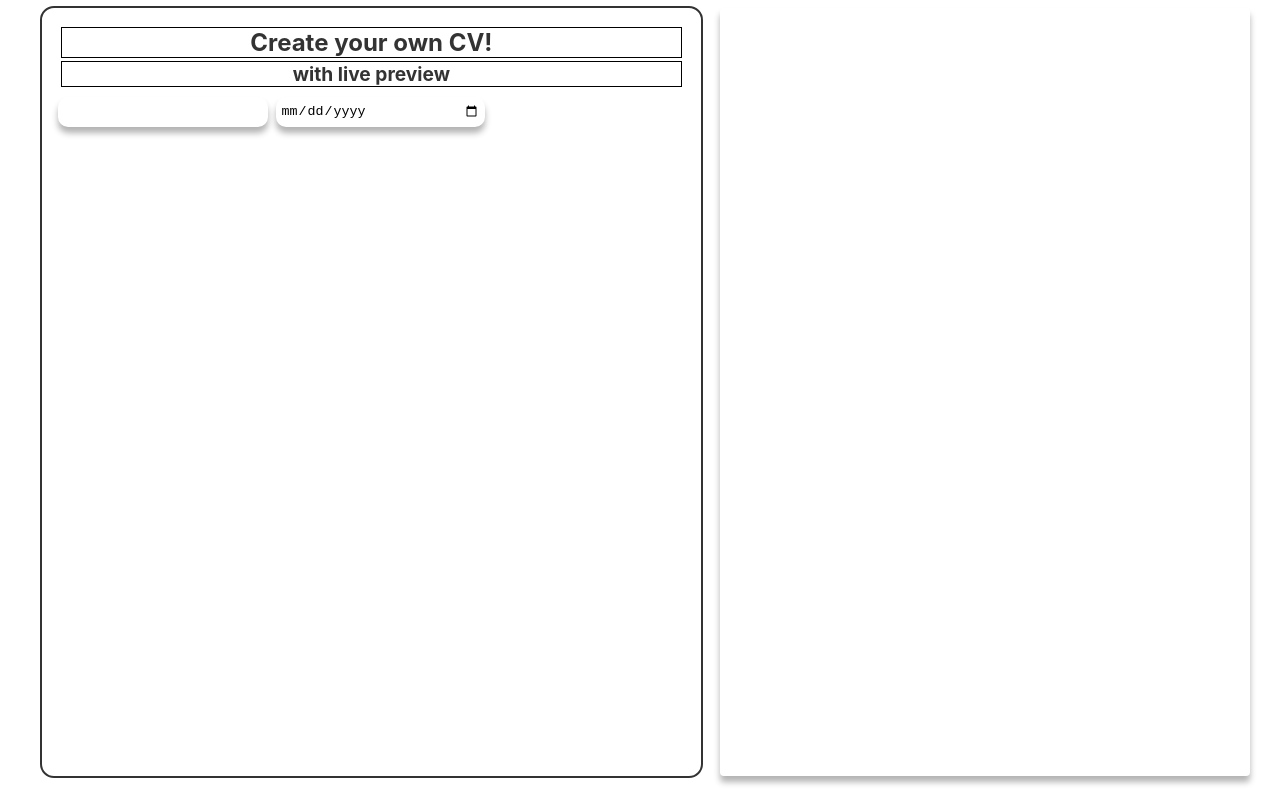
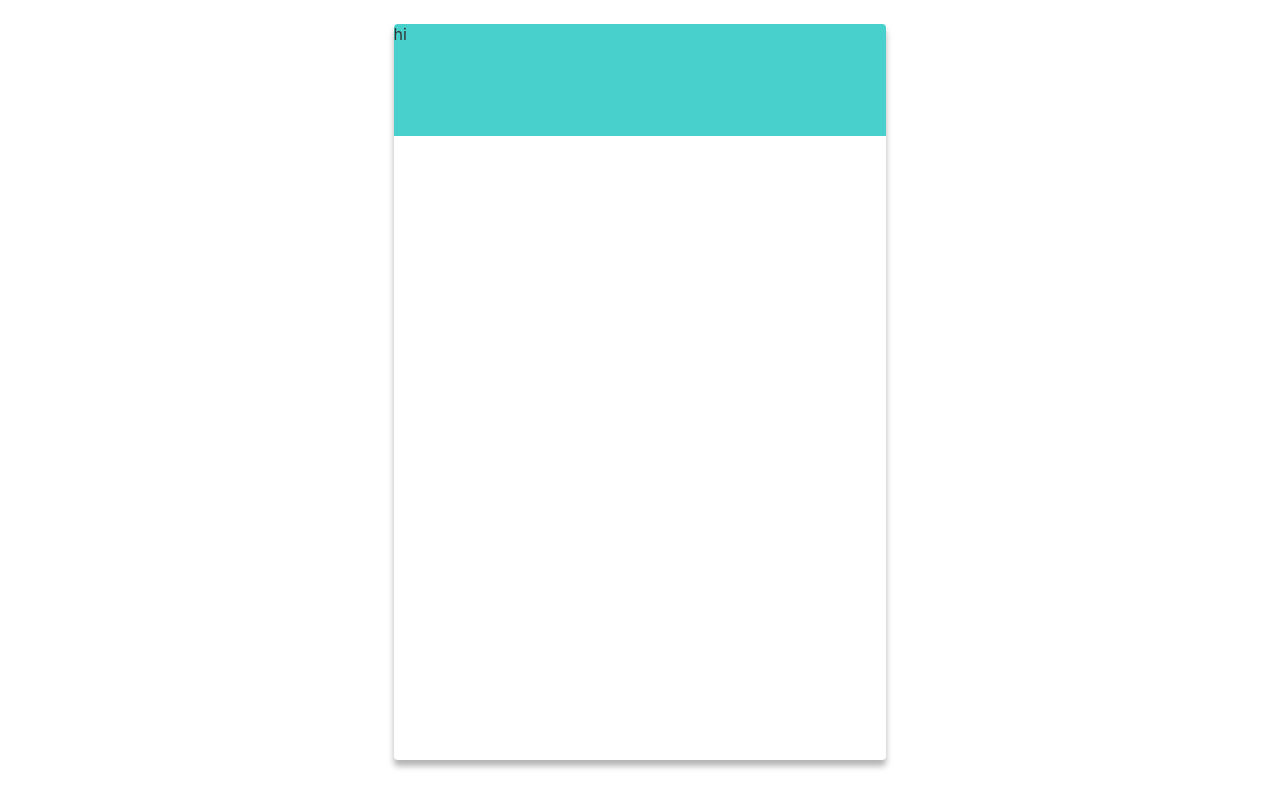
Before and after one commit to simonetimi/cv-app, a React (Vite) app: page / in a window 1280 px wide. Built offline with nearby package versions, Linux system fonts and the light colour scheme; the HTML template or start-up script is replaced by a standard one.

Commit message:
feat: remove editor and preview sections to use a single page layout

```diff
--- a/package.json
+++ b/package.json
@@ -12,6 +12,7 @@
     "commit": "cz"
   },
   "dependencies": {
+    "date-fns": "^3.2.0",
     "react": "^18.2.0",
     "react-dom": "^18.2.0"
   },
--- a/src/App.css
+++ b/src/App.css
@@ -1,8 +1,7 @@
 #root {
   padding: 1rem;
   height: 92vh;
-  display: grid;
-  grid-template-columns: 1.3fr 1fr;
+  display: flex;
   justify-content: center;
   align-items: center;
 }
--- a/src/App.jsx
+++ b/src/App.jsx
@@ -1,14 +1,19 @@
 import './App.css';
+import { useState } from 'react';
+
 import Editor from './components/Editor';
-import Preview from './components/Preview';
+
+function Bridge() {
+  const [formData, setFormData] = useState({
+    header: { name: '', email: '', address: '', phone: '' },
+    education: ['school', 'city'],
+    experience: ['hi'],
+  });
+  return <Editor />;
+}
 
 function App() {
-  return (
-    <>
-      <Editor />
-      <Preview />
-    </>
-  );
+  return <Bridge />;
 }
 
 export default App;
--- a/src/components/Editor.jsx
+++ b/src/components/Editor.jsx
@@ -1,53 +1,12 @@
 /* eslint-disable react/prop-types */
 import '../styles/Editor.css';
-import useState from 'react';
-
-function Title({ title, subtitle }) {
-  return (
-    <header>
-      <h1>{title}</h1>
-      <h2>{subtitle}</h2>
-    </header>
-  );
-}
-
-function BioInputs() {
-  return (
-    <div className='bioInputs'>
-      <input name='name' type='text' className='short' />
-      <input name='birth' type='date' className='short' />
-      {
-        // all the other inputs needed
-      }
-    </div>
-  );
-}
 
 function Editor() {
   return (
-    <div className='editor'>
-      <Title title='Create your own CV!' subtitle='with live preview' />
-      <BioInputs />
+    <div className='Editor'>
+      <header>hi</header>
     </div>
   );
 }
 
 export default Editor;
-
-/*
-
-Da mettere al parent instead
-
-function ShortInput() {
-  const [inputValue, setInputValue] = useState('');
-
-  function handleChange(e) {
-    setInputValue(e.target.value);
-  }
-  function handleSubmit(e) {
-    e.preventDefault();
-  }
-  return <input type='text' value='inputValue' className='short' onChange={handleChange} />;
-}
-
-*/
--- a/src/components/Preview.jsx
+++ /dev/null
@@ -1,7 +0,0 @@
-import '../styles/Preview.css';
-
-function Preview() {
-  return <div className='preview' />;
-}
-
-export default Preview;
--- a/src/styles/Editor.css
+++ b/src/styles/Editor.css
@@ -1,43 +1,35 @@
-div.editor {
-  grid-column: 1 / 2;
-  border: 2px solid #333;
-  border-radius: 14px;
+div.Editor {
+  box-shadow: 0 6px 6px hsl(0deg 0% 0% / 0.3);
+  border-radius: 4px;
   width: 90%;
   height: 100%;
-  padding: 1rem;
-  margin: 1rem;
+  margin: 2rem;
   display: flex;
   flex-direction: column;
-  justify-content: center;
+  justify-content: flex-start;
+  align-items: center;
   gap: 0.4rem;
+  width: 40%;
 }
 
-header {}
-
-header h1 {
-  text-align: center;
-  border: 1px solid black;
-  font-size: 1.5rem;
-  margin: 0.2rem;
+header {
+  border-top-left-radius: 4px;
+  border-top-right-radius: 4px;
+  background-color: mediumturquoise;
+  width: 100%;
+  height: 14vh;
 }
 
-header h2 {
-  text-align: center;
-  border: 1px solid black;
-  font-size: 1.2rem;
-  margin: 0.2rem;
-}
-
-div.bioInputs {
+label {
   display: flex;
-  gap: 0.5rem;
-  margin-bottom: auto;
+  flex-direction: column;
+  gap: 0.2rem;
 }
 
 input {
   border: 0;
   grid-column: 2 / 3;
-  box-shadow: 0 6px 6px hsl(0deg 0% 0% / 0.3);
+  box-shadow: 2px 4px 4px hsl(0deg 0% 0% / 0.3);
   width: 200px;
   height: 20px;
   border-radius: 10px;
--- a/src/styles/Preview.css
+++ /dev/null
@@ -1,9 +0,0 @@
-div.preview {
-  grid-column: 2 / 3;
-  box-shadow: 0 6px 6px hsl(0deg 0% 0% / 0.3);
-  border-radius: 4px;
-  width: 90%;
-  height: 100%;
-  padding: 1rem;
-  padding-right: 2rem;
-}
```
Also changed, not shown: 1 other file (tests, documents, lock files or other folders).
